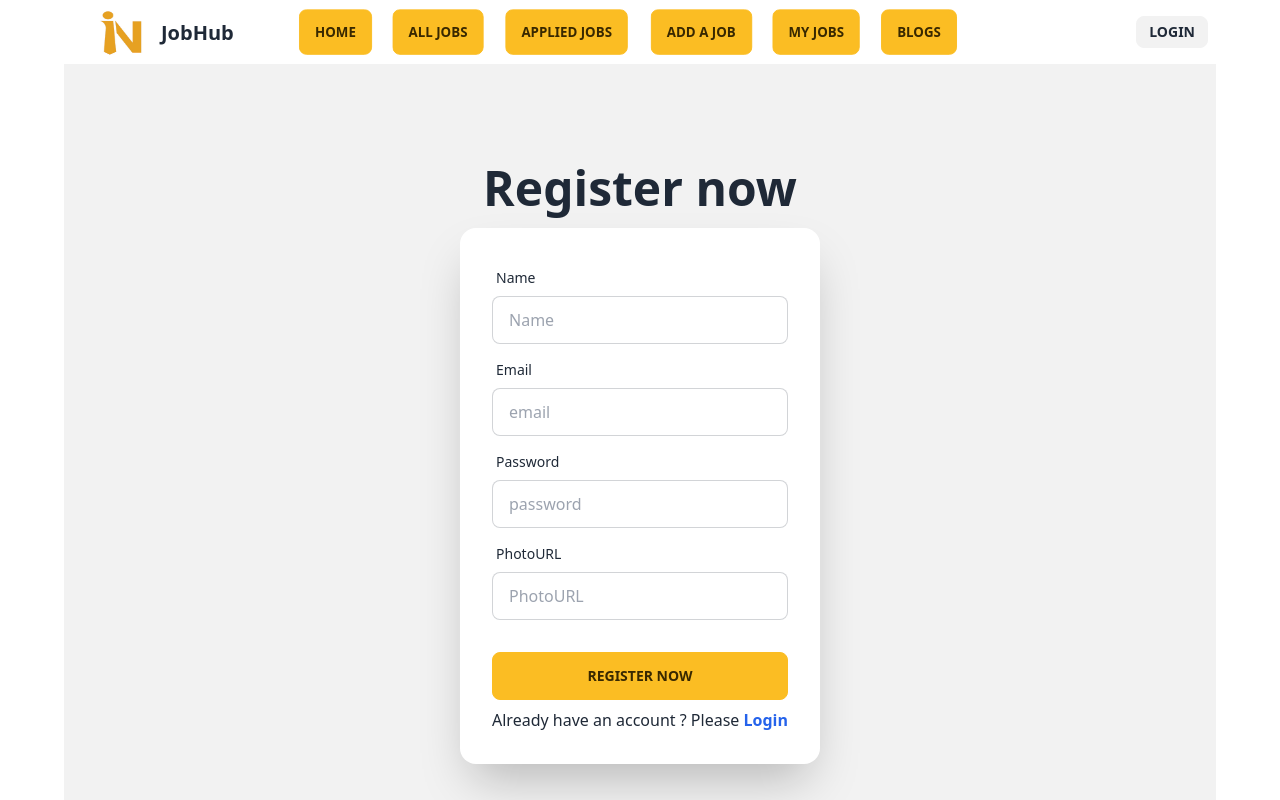
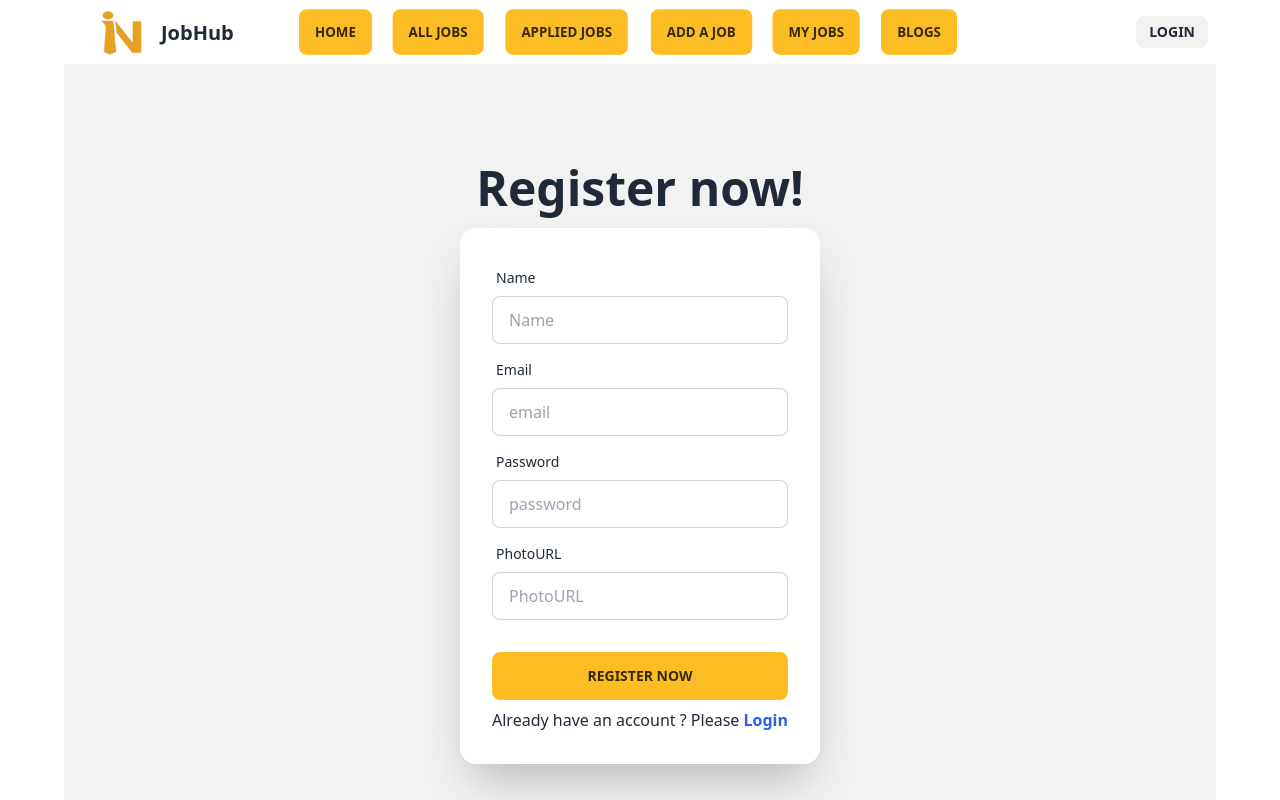
Before and after one commit to ZobaidaHossain/assignment-11-job_hub, a React (Vite) app: page /signup in a window 1280 px wide. Shown: the top 800 px of the page. Built offline with nearby package versions, Linux system fonts and the light colour scheme; no server answers.

Commit message:
register form addedand firebase setup

```diff
--- a/src/Pages/Register.jsx
+++ b/src/Pages/Register.jsx
@@ -66,7 +66,7 @@
         <div className="hero min-h-screen bg-base-200">
   <div className="hero-content flex-col">
     <div className="text-center lg:text-left">
-      <h1 className="text-5xl font-bold">Register now</h1>
+      <h1 className="text-5xl font-bold">Register now!</h1>
 
     </div>
     <div className="card flex-shrink-0 w-full max-w-sm shadow-2xl bg-base-100">
```
